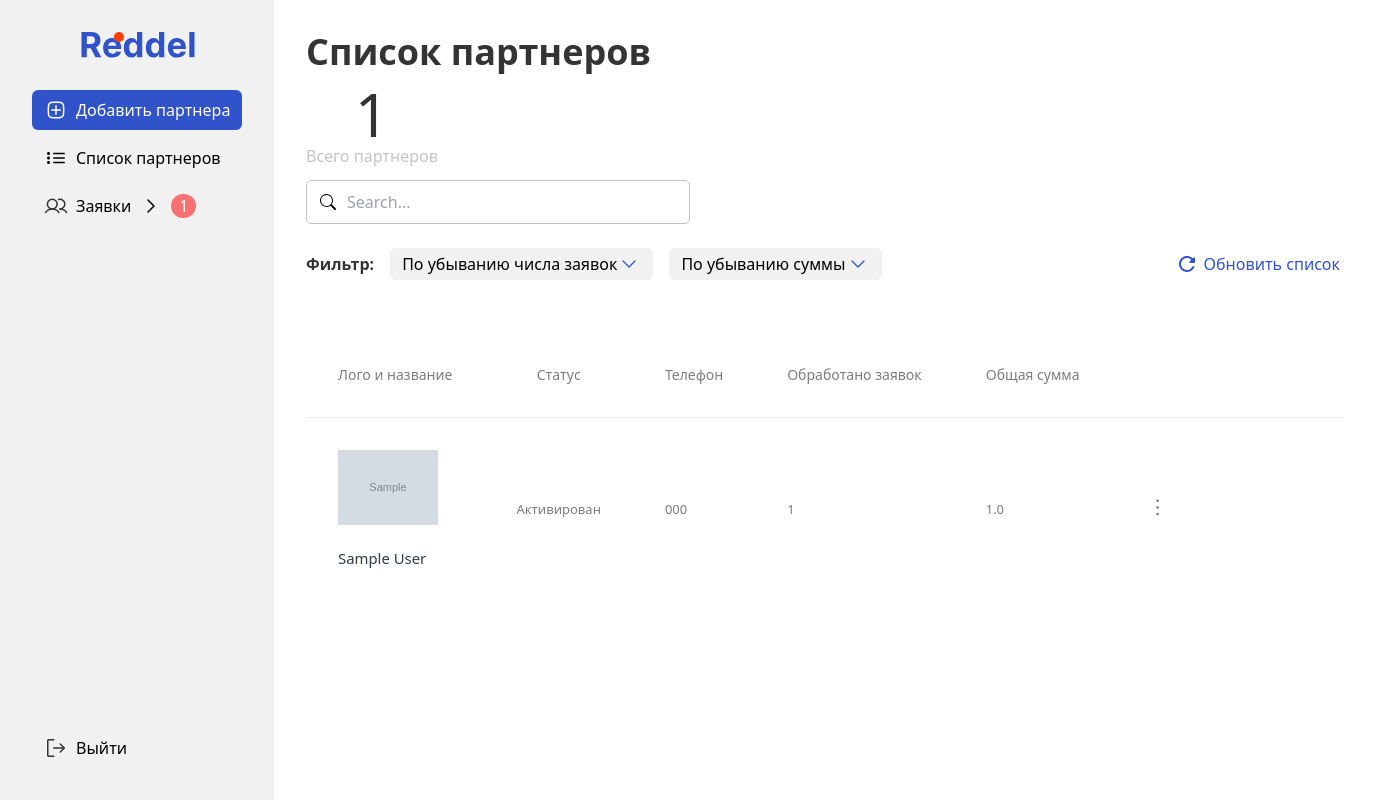
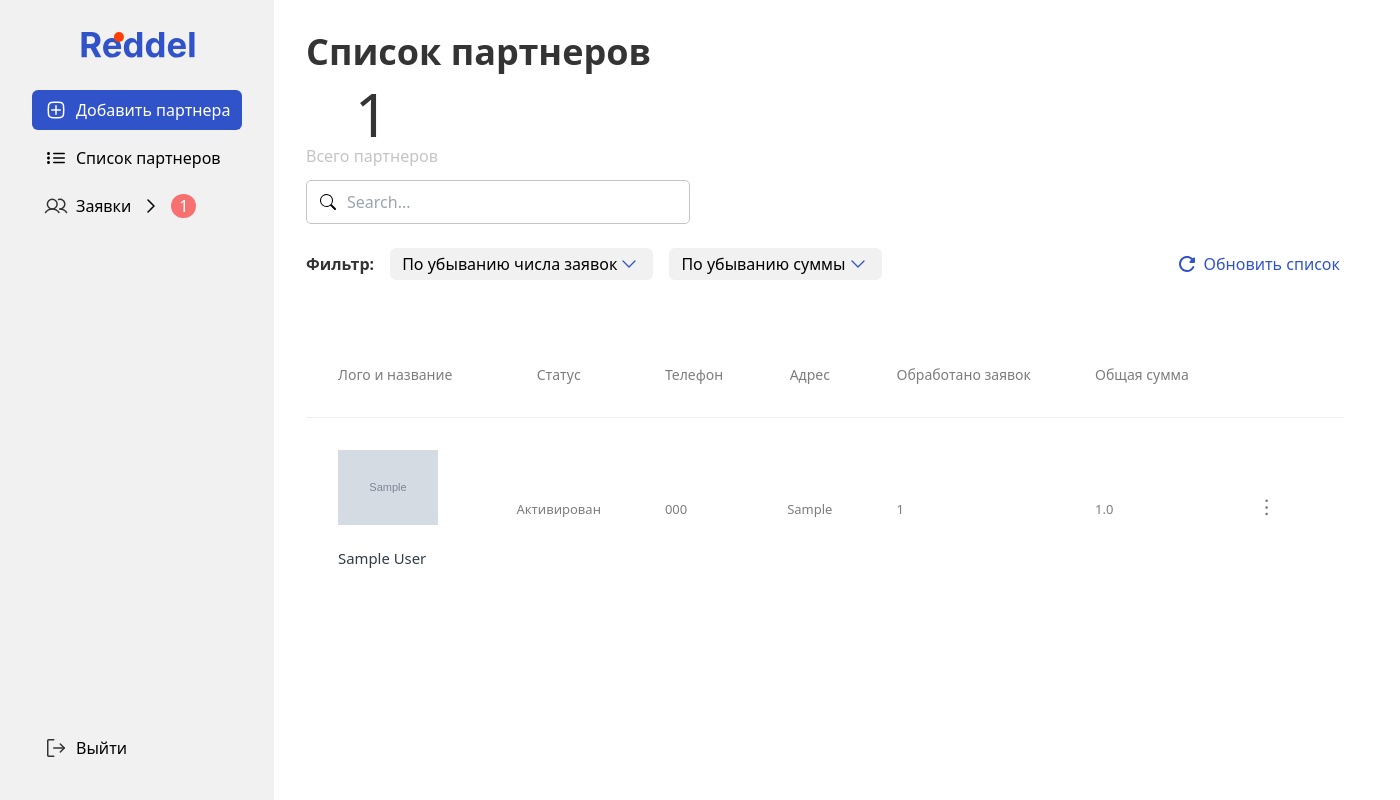
Before and after one commit to sanjuniperodee/drf_auth, a Django app: page /restaurant/all in a window 1400 px wide. Run offline with Django 4.2, Linux system fonts and the light colour scheme; tables that the repository leaves empty hold one stand-in row (values such as "Sample post"); grey boxes marked "Sample" are stand-in pictures; some libraries are stand-ins or nearby versions.

Commit message:
new admin

```diff
--- a/auth/templates/all_partners.html
+++ b/auth/templates/all_partners.html
@@ -230,7 +230,7 @@
                 <th>Лого и название</th>
                 <th>Статус</th>
                 <th>Телефон</th>
-{#                <th>Адрес</th>#}
+                <th>Адрес</th>
                 <th>Обработано заявок</th>
                 <th>Общая сумма</th>
 
@@ -247,7 +247,7 @@
                 </td>
                 <td>{% if restaurant.status %}Активирован{% else %}Неактивен{% endif %}</td>
                 <td>{{ restaurant.phone_number }}</td>
-{#                <td>{{ restaurant.location }}</td>#}
+                <td>{{ restaurant.location }}</td>
                 <td>{{ restaurant.orders.count }}</td>
                 <td>
                     {{ restaurant.sum_of_credit.all|join:", " }}
```
